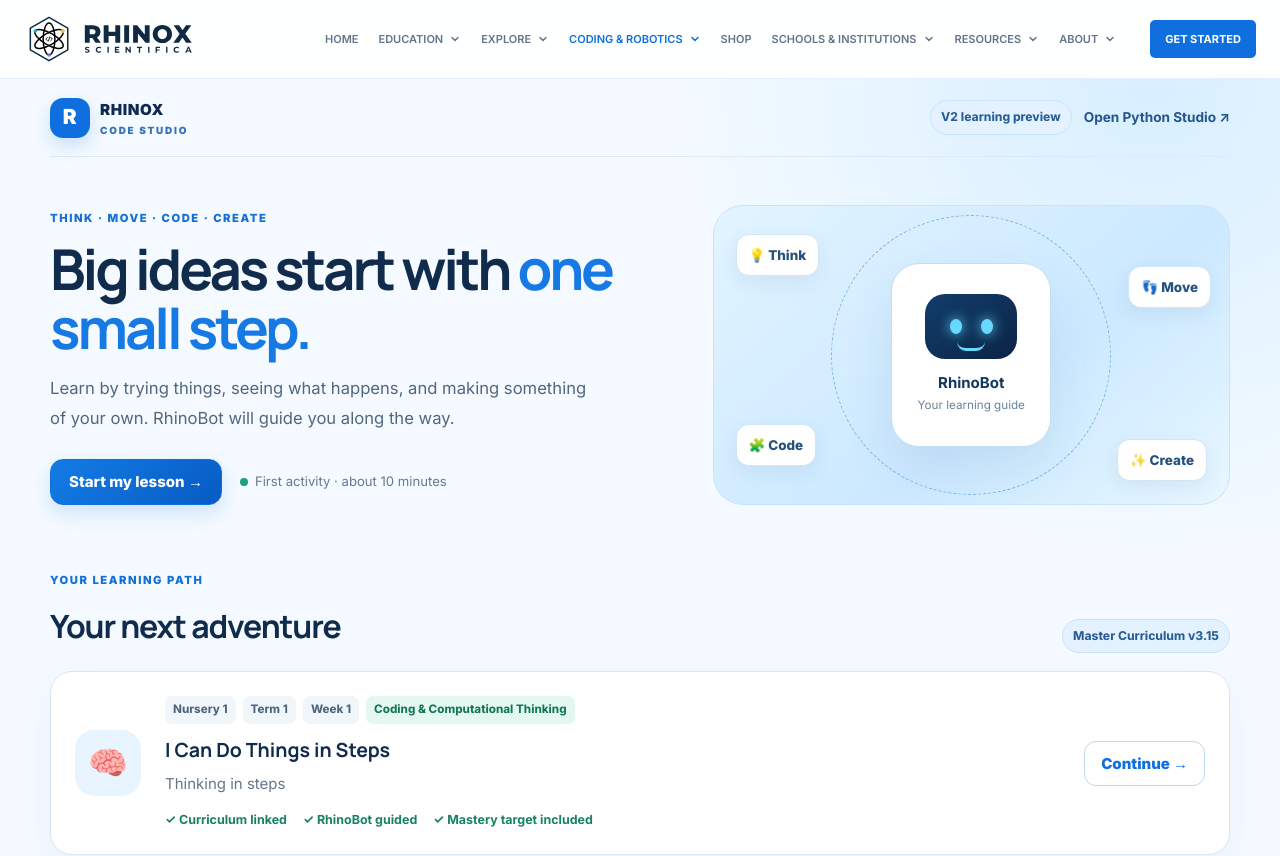
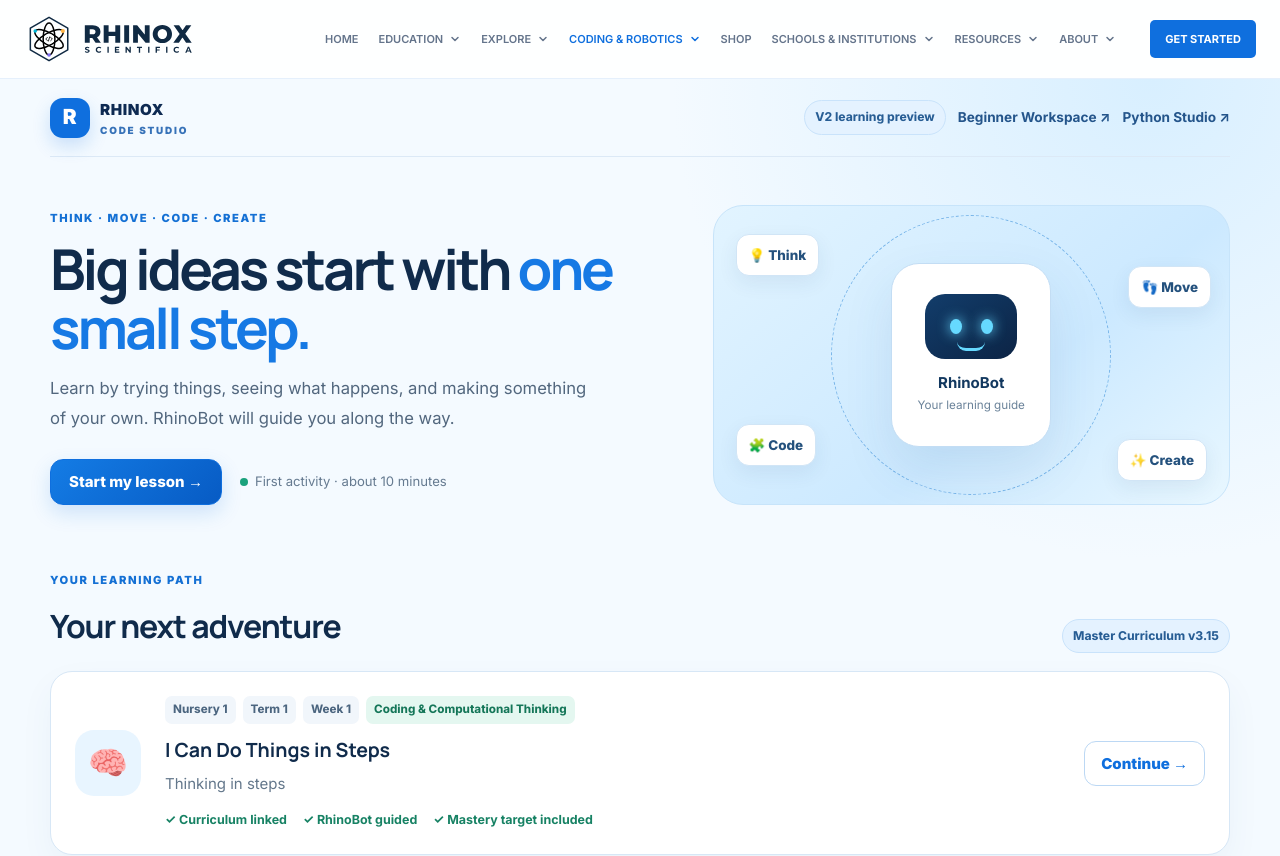
Before and after one commit to digitalmaeq-ai/rhinox, a Next.js app: page /coding-robotics/code-studio/learn in a window 1280 px wide. Shown: the top 856 px of the page. Built offline with nearby package versions, Linux system fonts and the light colour scheme.

Commit message:
Connect learning path to beginner workspace

```diff
--- a/app/components/code-studio-v2/LearningHome.tsx
+++ b/app/components/code-studio-v2/LearningHome.tsx
@@ -71,7 +71,8 @@
           </Link>
           <div className={styles.topActions}>
             <span className={styles.previewPill}>V2 learning preview</span>
-            <Link className={styles.exitLink} href="/coding-robotics/code-studio">Open Python Studio ↗</Link>
+            <Link className={styles.exitLink} href="/coding-robotics/code-studio/workspace">Beginner Workspace ↗</Link>
+            <Link className={styles.exitLink} href="/coding-robotics/code-studio">Python Studio ↗</Link>
           </div>
         </header>
 
```
